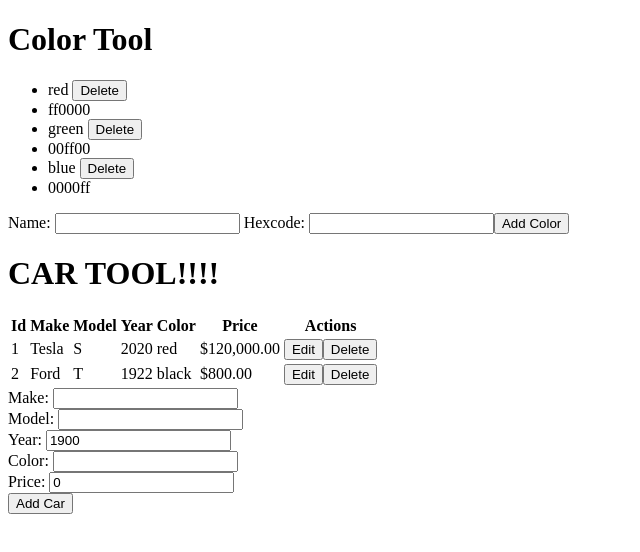
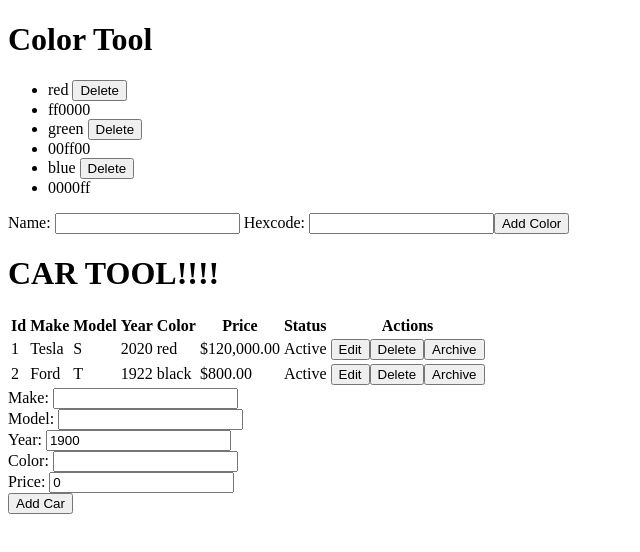
Before and after one commit to t4d-classes/angular_01092023, an Angular app in the folder demo-app/: page / in a window 1280 px wide. Shown: the top 552 px of the page, without its empty margins (0-640 px from the left). Built offline with nearby package versions, Linux system fonts and the light colour scheme.

Commit message:
add exercise 9

```diff
--- a/demo-app/src/app/car-tool/components/car-edit-row/car-edit-row.component.html
+++ b/demo-app/src/app/car-tool/components/car-edit-row/car-edit-row.component.html
@@ -5,8 +5,9 @@
   <td><input formControlName="year"></td>
   <td><input formControlName="color"></td>
   <td><input formControlName="price"></td>
+  <td>{{car.archived | archived}}</td>
   <td>
-    <button>Save</button>
-    <button>Cancel</button>
+    <button (click)="doSaveCar()">Save</button>
+    <button (click)="cancelCar.emit()">Cancel</button>
   </td>
 </ng-container>
--- a/demo-app/src/app/car-tool/components/car-edit-row/car-edit-row.component.ts
+++ b/demo-app/src/app/car-tool/components/car-edit-row/car-edit-row.component.ts
@@ -44,8 +44,4 @@ export class CarEditRowComponent implements OnInit {
       id: this.car.id,
     } as Car);
   }
-
-  doCancelCar() {
-    this.cancelCar.emit();
-  }
 }
--- a/demo-app/src/app/car-tool/components/car-home/car-home.component.html
+++ b/demo-app/src/app/car-tool/components/car-home/car-home.component.html
@@ -1,5 +1,6 @@
 <app-tool-header [headerText]="headerText | myUppercase | myAppend:'!!!!'"></app-tool-header>
 <app-car-table [cars]="cars" [editCarId]="editCarId"
   (editCar)="doEditCar($event)" (deleteCar)="doDeleteCar($event)"
-  (saveCar)="doSaveCar($event)" (cancelCar)="doCancelCar()"></app-car-table>
+  (saveCar)="doSaveCar($event)" (cancelCar)="doCancelCar()"
+  (archiveCar)="doArchiveCar($event)"></app-car-table>
 <app-car-form buttonText="Add Car" (submitCar)="doAddCar($event)"></app-car-form>
--- a/demo-app/src/app/car-tool/components/car-home/car-home.component.ts
+++ b/demo-app/src/app/car-tool/components/car-home/car-home.component.ts
@@ -20,8 +20,17 @@ export class CarHomeComponent implements OnInit {
       year: 2020,
       color: 'red',
       price: 120000,
+      archived: false,
     },
-    { id: 2, make: 'Ford', model: 'T', year: 1922, color: 'black', price: 800 },
+    {
+      id: 2,
+      make: 'Ford',
+      model: 'T',
+      year: 1922,
+      color: 'black',
+      price: 800,
+      archived: false,
+    },
   ];
 
   constructor() {}
@@ -62,4 +71,17 @@ export class CarHomeComponent implements OnInit {
     this.cars = newCars;
     this.editCarId = -1;
   }
+
+  doArchiveCar(carId: number) {
+    const carIndex = this.cars.findIndex((c) => c.id === carId);
+    const newCars = [...this.cars];
+
+    const newCar = { ...newCars[carIndex] };
+    newCar.archived = true;
+
+    newCars[carIndex] = newCar;
+
+    this.cars = newCars;
+    this.editCarId = -1;
+  }
 }
--- a/demo-app/src/app/car-tool/components/car-table/car-table.component.html
+++ b/demo-app/src/app/car-tool/components/car-table/car-table.component.html
@@ -7,6 +7,7 @@
       <th>Year</th>
       <th>Color</th>
       <th>Price</th>
+      <th>Status</th>
       <th>Actions</th>
     </tr>
   </thead>
@@ -15,14 +16,15 @@
       <tr *ngIf="editCarId !== car.id"
         class="car-view-row"
         [car]="car"
-        (editCar)="doEditCar($event)"
-        (deleteCar)="doDeleteCar($event)">
+        (editCar)="editCar.emit($event)"
+        (deleteCar)="deleteCar.emit($event)"
+        (archiveCar)="archiveCar.emit($event)">
       </tr>
       <tr *ngIf="editCarId === car.id"
         class="car-edit-row"
         [car]="car"
-        (saveCar)="doSaveCar($event)"
-        (cancelCar)="doCancelCar()">
+        (saveCar)="saveCar.emit($event)"
+        (cancelCar)="cancelCar.emit()">
       </tr>
     </ng-container>
   </tbody>
--- a/demo-app/src/app/car-tool/components/car-table/car-table.component.ts
+++ b/demo-app/src/app/car-tool/components/car-table/car-table.component.ts
@@ -1,4 +1,4 @@
-import { Component, OnInit, Input, Output, EventEmitter } from '@angular/core';
+import { Component, Input, Output, EventEmitter, ChangeDetectionStrategy } from '@angular/core';
 
 import { Car } from '../../models/cars';
 
@@ -6,43 +6,19 @@ import { Car } from '../../models/cars';
   selector: 'app-car-table',
   templateUrl: './car-table.component.html',
   styleUrls: ['./car-table.component.css'],
+  changeDetection: ChangeDetectionStrategy.OnPush
+
 })
-export class CarTableComponent implements OnInit {
+export class CarTableComponent {
   @Input()
   cars: Car[] = [];
 
   @Input()
   editCarId = -1;
 
-  @Output()
-  editCar = new EventEmitter<number>();
-
-  @Output()
-  deleteCar = new EventEmitter<number>();
-
-  @Output()
-  saveCar = new EventEmitter<Car>();
-
-  @Output()
-  cancelCar = new EventEmitter<void>();
-
-  constructor() {}
-
-  ngOnInit(): void {}
-
-  doEditCar(carId: number) {
-    this.editCar.emit(carId);
-  }
-
-  doDeleteCar(carId: number) {
-    this.deleteCar.emit(carId);
-  }
-
-  doSaveCar(car: Car) {
-    this.saveCar.emit(car);
-  }
-
-  doCancelCar() {
-    this.cancelCar.emit();
-  }
+  @Output() editCar = new EventEmitter<number>();
+  @Output() deleteCar = new EventEmitter<number>();
+  @Output() archiveCar = new EventEmitter<number>();
+  @Output() saveCar = new EventEmitter<Car>();
+  @Output() cancelCar = new EventEmitter<void>();
 }
--- a/demo-app/src/app/car-tool/components/car-view-row/car-view-row.component.html
+++ b/demo-app/src/app/car-tool/components/car-view-row/car-view-row.component.html
@@ -4,7 +4,9 @@
 <td>{{car.year}}</td>
 <td>{{car.color}}</td>
 <td>{{car.price | currency}}</td>
+<td>{{car.archived | archived}}</td>
 <td>
   <button (click)="editCar.emit(car.id)">Edit</button>
   <button (click)="deleteCar.emit(car.id)">Delete</button>
+  <button (click)="archiveCar.emit(car.id)">Archive</button>
 </td>
--- a/demo-app/src/app/car-tool/components/car-view-row/car-view-row.component.ts
+++ b/demo-app/src/app/car-tool/components/car-view-row/car-view-row.component.ts
@@ -16,4 +16,7 @@ export class CarViewRowComponent {
 
   @Output()
   editCar = new EventEmitter<number>();
+
+  @Output()
+  archiveCar = new EventEmitter<number>();
 }
--- a/demo-app/src/app/car-tool/models/cars.ts
+++ b/demo-app/src/app/car-tool/models/cars.ts
@@ -5,6 +5,7 @@ export type Car = {
   year: number;
   color: string;
   price: number;
+  archived: boolean;
 };
 
 export type NewCar = Omit<Car, 'id'>;
--- /dev/null
+++ b/demo-app/src/app/shared/pipes/archived.pipe.ts
@@ -0,0 +1,10 @@
+import { Pipe, PipeTransform } from '@angular/core';
+
+@Pipe({
+  name: 'archived',
+})
+export class ArchivedPipe implements PipeTransform {
+  transform(value: unknown, ...args: unknown[]): string {
+    return value ? 'Archived' : 'Active';
+  }
+}
```
Also changed, not shown: demo-app/exercises/exercise-9.md (+2 -2 lines), demo-app/src/app/shared/shared.module.ts (+8 -2 lines), 1 other file (tests, documents, lock files or other folders).
